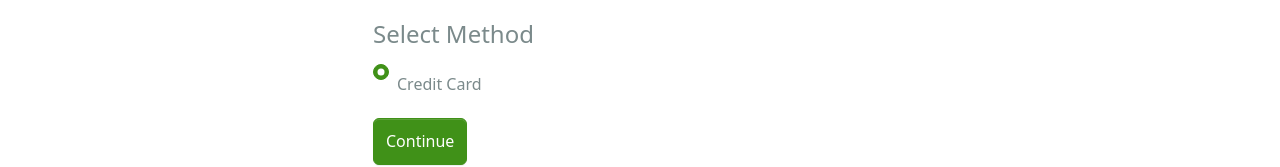
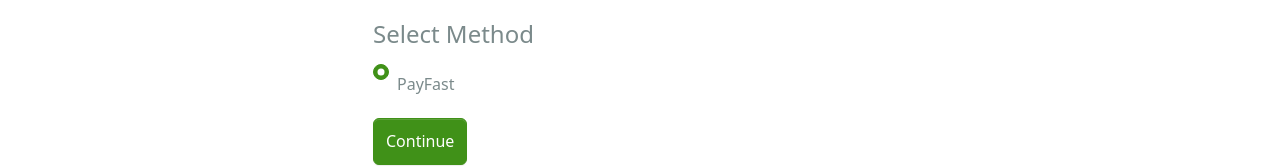
Before and after one commit to Lerato007/meka.wc, a React (Create React App) app in the folder frontend/: page /payment in a window 1280 px wide. Shown: the part 216-383 px from the top of the page. Built offline with nearby package versions, Linux system fonts and the light colour scheme; sample sign-in values are in the browser's storage.

Commit message:
Paypal renamed to Payfast

```diff
--- a/frontend/src/assets/styles/index.css
+++ b/frontend/src/assets/styles/index.css
@@ -177,3 +177,16 @@
 .review-actions {
   margin-left: 1rem;
 }
+
+.pay-now-btn{
+  background-color: #003366; /* Bootstrap blue */
+  color: white;
+  float: left; /* Align the button to the right */
+  border: none; /* Remove borders if desired */
+  padding: 10px 20px; /* Adjust padding as needed */
+  border-radius: 5px; /* Rounded corners for a nicer look */
+}
+
+.pay-now-btn:hover {
+  background-color: #0056b3; /* Darken on hover */
+}
--- a/frontend/src/screens/OrderScreen.jsx
+++ b/frontend/src/screens/OrderScreen.jsx
@@ -11,7 +11,6 @@
   useDeliverOrderMutation,
 } from "../slices/ordersApiSlice";
 
-/* Code starts here*/
 const OrderScreen = () => {
   const { id: orderId } = useParams();
   const [signature, setSignature] = useState("");
@@ -49,8 +48,8 @@
       const merchantId = "25297857"; // Your merchant ID
       const merchantKey = "1yttopb7zgk7y"; // Your merchant key
       const returnUrl = "https://meka-wc.onrender.com/success";
-    const cancelUrl = "https://meka-wc.onrender.com/cancel";
-    const notifyUrl = "https://meka-wc.onrender.com/";
+      const cancelUrl = "https://meka-wc.onrender.com/cancel";
+      const notifyUrl = "https://meka-wc.onrender.com/";
       const myPassphrase = "Graphics_7598"; // Your passphrase
 
       const data = {
@@ -67,11 +66,6 @@
         currency: "ZAR",
       };
 
-      // Log the parameter string
-    const paramString = `merchant_id=${merchantId}&merchant_key=${merchantKey}&return_url=${encodeURIComponent(returnUrl)}&cancel_url=${encodeURIComponent(cancelUrl)}&notify_url=${encodeURIComponent(notifyUrl)}&name_first=${encodeURIComponent(data.name_first)}&email_address=${encodeURIComponent(data.email_address)}&m_payment_id=${encodeURIComponent(data.m_payment_id)}&amount=${encodeURIComponent(data.amount)}&item_name=${encodeURIComponent(data.item_name)}&currency=${data.currency}`;
-
-    console.log("Generated Parameter String:", paramString);
-
       try {
         // Make an API call to generate the signature
         const { data: response } = await axios.post(
@@ -81,7 +75,7 @@
         setSignature(response.signature);
 
         // Log the generated signature
-      console.log("Generated PayFast Signature:", response.signature);
+        console.log("Generated PayFast Signature:", response.signature);
 
         // Save the PayFast data for rendering
         setPayfastData({
@@ -237,11 +231,11 @@
                       ))}
                       <Button
                         type="button"
-                        className="btn btn-primary btn-block"
+                        className="pay-now-btn"
                         onClick={handlePayNow}
                         disabled={loadingSignature}
                       >
-                        {loadingSignature ? <Loader /> : "Pay Now with PayFast"}
+                        {loadingSignature ? <Loader /> : "Pay Now"}
                       </Button>
                     </form>
                   )}
--- a/frontend/src/screens/PaymentScreen.jsx
+++ b/frontend/src/screens/PaymentScreen.jsx
@@ -8,7 +8,7 @@
 
 /*** CODE STARTS HERE ***/
 const PaymentScreen = () => {
-  const [paymentMethod, setPaymentMethod] = useState("PayPal");
+  const [paymentMethod, setPaymentMethod] = useState("PayFast");
 
   const dispatch = useDispatch();
   const navigate = useNavigate();
@@ -39,10 +39,10 @@
             <Form.Check
               type="radio"
               className="my-2"
-              label="Credit Card"
-              id="PayPal"
+              label="PayFast"
+              id="PayFast"
               name="paymentMethod"
-              value="PayPal"
+              value="PayFast"
               checked
               onChange={(e) => setPaymentMethod(e.target.value)}
             ></Form.Check>
```
